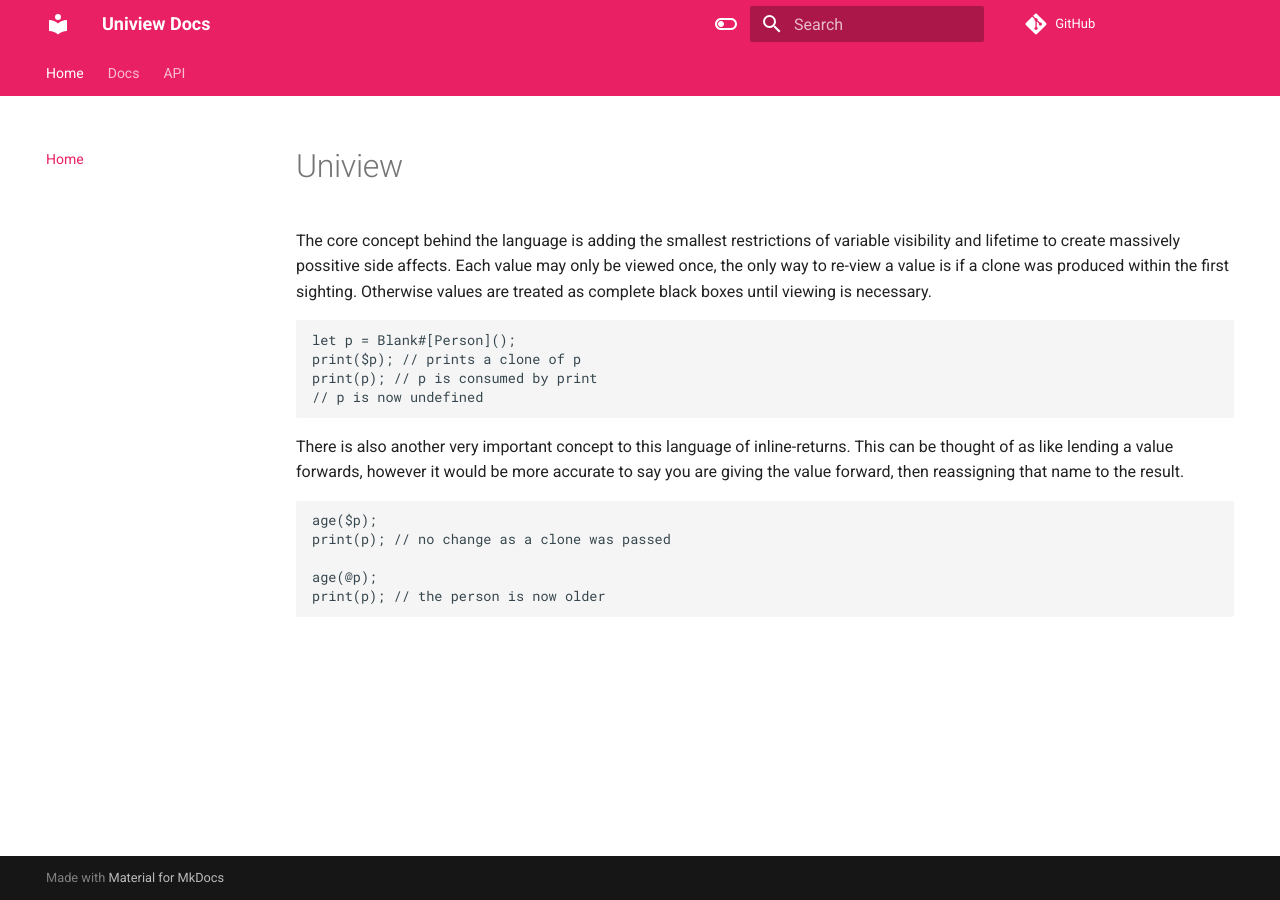
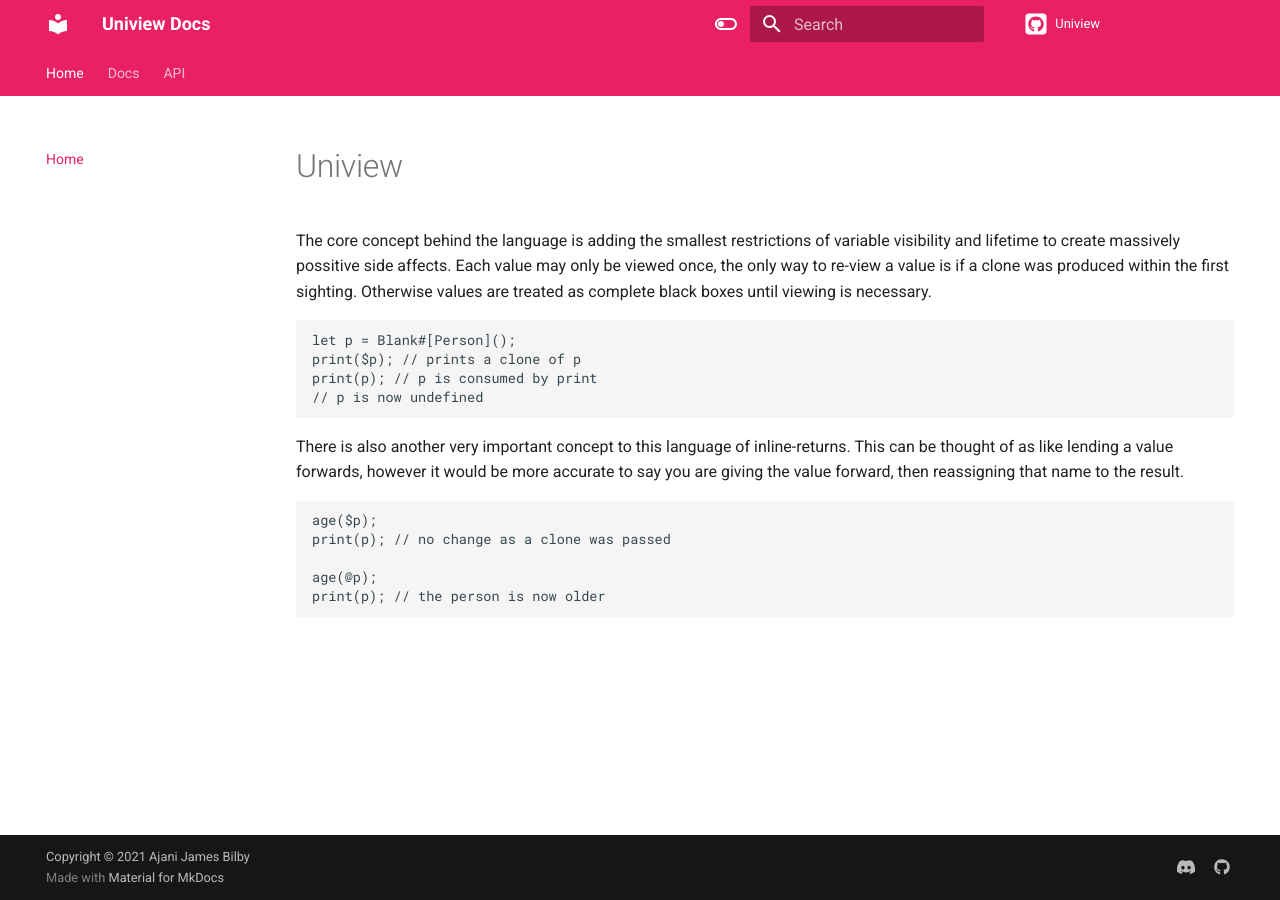
Before and after one commit to qupa-project/docs, an MkDocs documentation site: the page built from docs/index.md, in a window 1280 px wide. Built offline with MkDocs 1.6.1 and Material for MkDocs 9.7.7, drawn with Linux system fonts in a browser that asks for light colours; comment, search, counter and statistics services are not loaded.

Commit message:
+Updated footers

```diff
--- a/mkdocs.yml
+++ b/mkdocs.yml
@@ -1,6 +1,8 @@
 site_name: Uniview Docs
 site_url: https://uniview.qupa.org/
+repo_name: Uniview
 repo_url: https://github.com/qupa-project/uniview/
+edit_uri: https://github.com/qupa-project/docs/main/docs
 theme:
   name: material
   icon:
@@ -17,6 +19,7 @@
       bug: octicons/bug-16
       example: octicons/beaker-16
       quote: octicons/quote-16
+    repo: fontawesome/brands/github-square
   features:
     - search.suggest
     - header.autohide
@@ -36,10 +39,15 @@
       toggle:
         icon: material/toggle-switch
         name: Switch to light mode
+  language: en
 plugins:
   - search:
       prebuild_index: true
   # - offline
+  - git-revision-date:
+      enabled_if_env: CI
+  - git-revision-date-localized:
+      fallback_to_build_date: true
 markdown_extensions:
   - admonition
   - pymdownx.details
@@ -48,6 +56,14 @@
   - pymdownx.superfences
   - pymdownx.tasklist:
       custom_checkbox: true
+
+extra:
+  social:
+    - icon: fontawesome/brands/discord
+      link: https://discord.gg/dqcenR2n6m
+    - icon: fontawesome/brands/github
+      link: https://github.com/qupa-lang/uniview
+copyright: Copyright &copy; 2021 Ajani James Bilby
 
 
 nav:
```
Also changed, not shown: 1 other file.
